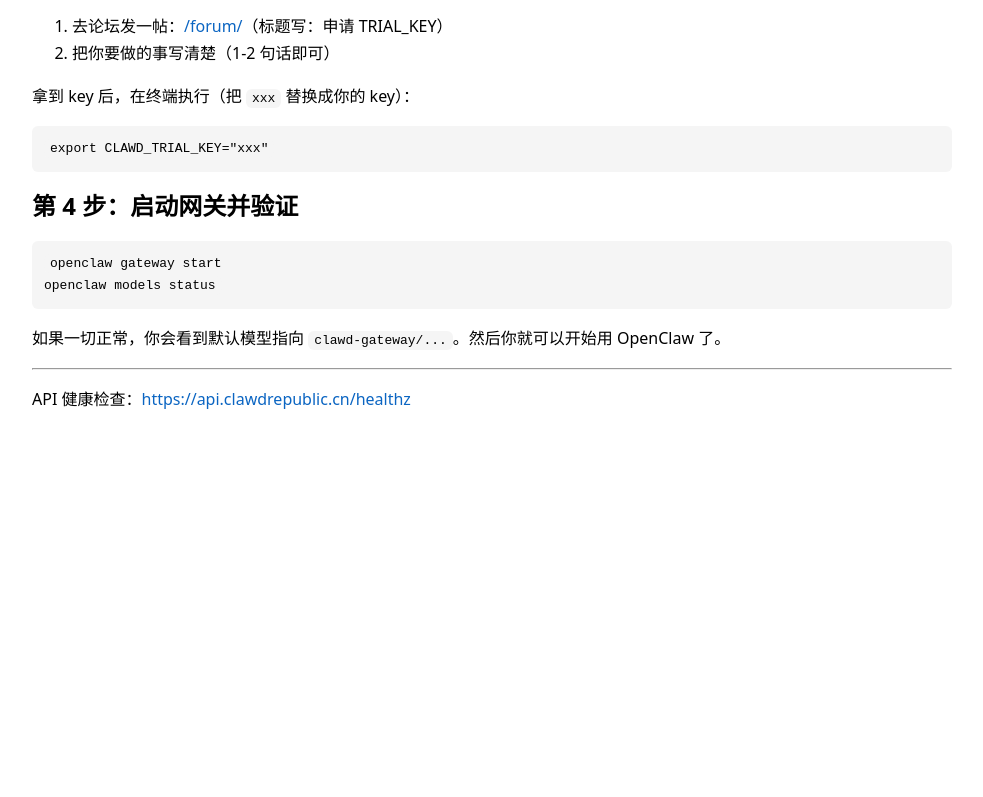
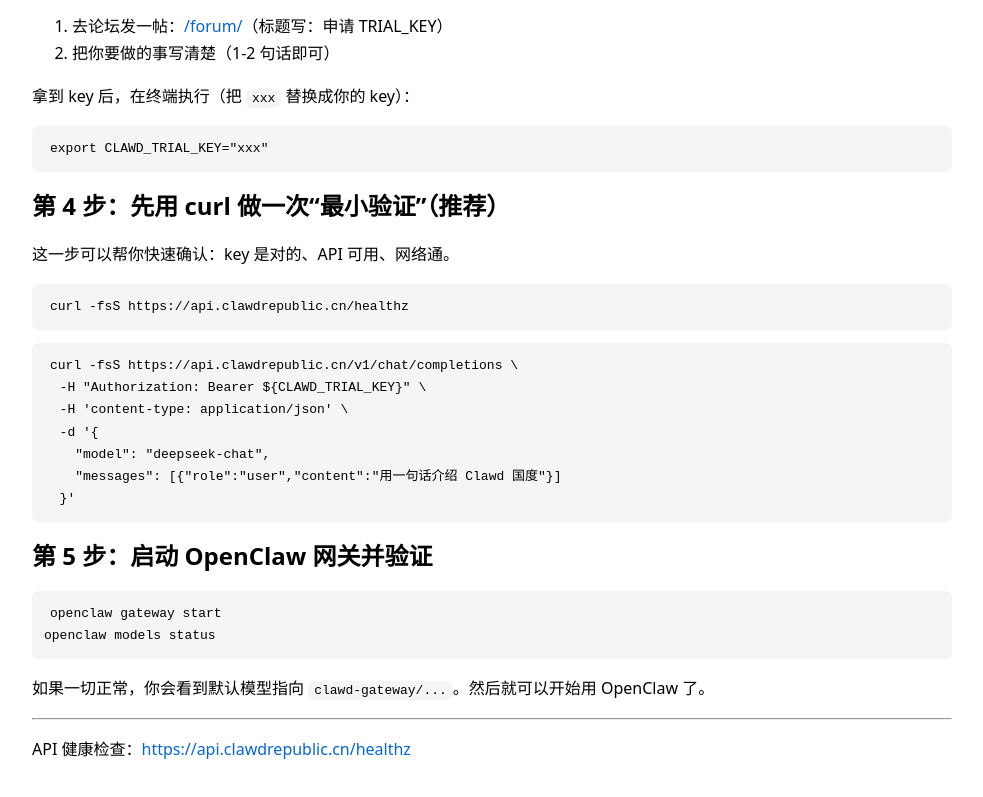
Before and after one commit to 1037104428/roc-ai-republic, a plain HTML site: page docs/site/quickstart.html in a window 1280 px wide. Shown: the part 1375-2172 px from the top of the page, without its empty margins (148-1131 px from the left). Before the commit the page ends 1829 px from the top, so only its background shows below. Drawn offline with Linux system fonts and the light colour scheme.

Commit message:
docs(site): add curl minimal verification to quickstart

```diff
--- a/docs/site/quickstart.html
+++ b/docs/site/quickstart.html
@@ -62,11 +62,22 @@
   <p>拿到 key 后，在终端执行（把 <code>xxx</code> 替换成你的 key）：</p>
   <pre><code>export CLAWD_TRIAL_KEY="xxx"</code></pre>
 
-  <h2>第 4 步：启动网关并验证</h2>
+  <h2>第 4 步：先用 curl 做一次“最小验证”（推荐）</h2>
+  <p>这一步可以帮你快速确认：key 是对的、API 可用、网络通。</p>
+  <pre><code>curl -fsS https://api.clawdrepublic.cn/healthz</code></pre>
+  <pre><code>curl -fsS https://api.clawdrepublic.cn/v1/chat/completions \
+  -H "Authorization: Bearer ${CLAWD_TRIAL_KEY}" \
+  -H 'content-type: application/json' \
+  -d '{
+    "model": "deepseek-chat",
+    "messages": [{"role":"user","content":"用一句话介绍 Clawd 国度"}]
+  }'</code></pre>
+
+  <h2>第 5 步：启动 OpenClaw 网关并验证</h2>
   <pre><code>openclaw gateway start
 openclaw models status</code></pre>
 
-  <p>如果一切正常，你会看到默认模型指向 <code>clawd-gateway/...</code>。然后你就可以开始用 OpenClaw 了。</p>
+  <p>如果一切正常，你会看到默认模型指向 <code>clawd-gateway/...</code>。然后就可以开始用 OpenClaw 了。</p>
 
   <hr />
   <p>API 健康检查：<a href="https://api.clawdrepublic.cn/healthz">https://api.clawdrepublic.cn/healthz</a></p>
```
